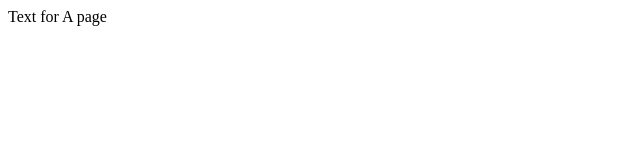
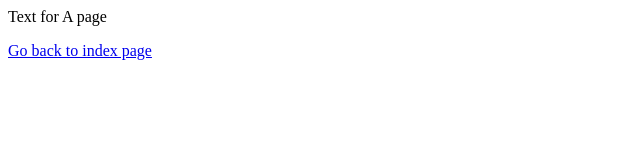
Before and after one commit to Korew/spalah-advanced, a plain HTML site: page a.html in a window 1280 px wide. Shown: the whole page, without its empty margins (0-640 px from the left). Drawn offline with Linux system fonts and the light colour scheme.

Commit message:
link from A to Index

```diff
--- a/a.html
+++ b/a.html
@@ -4,5 +4,6 @@
 	</head>
 	<body>
 		<p>Text for A page</p>
+		<p><a href="index.html">Go back to index page</a></p>
 	</body>
 </html>
```
